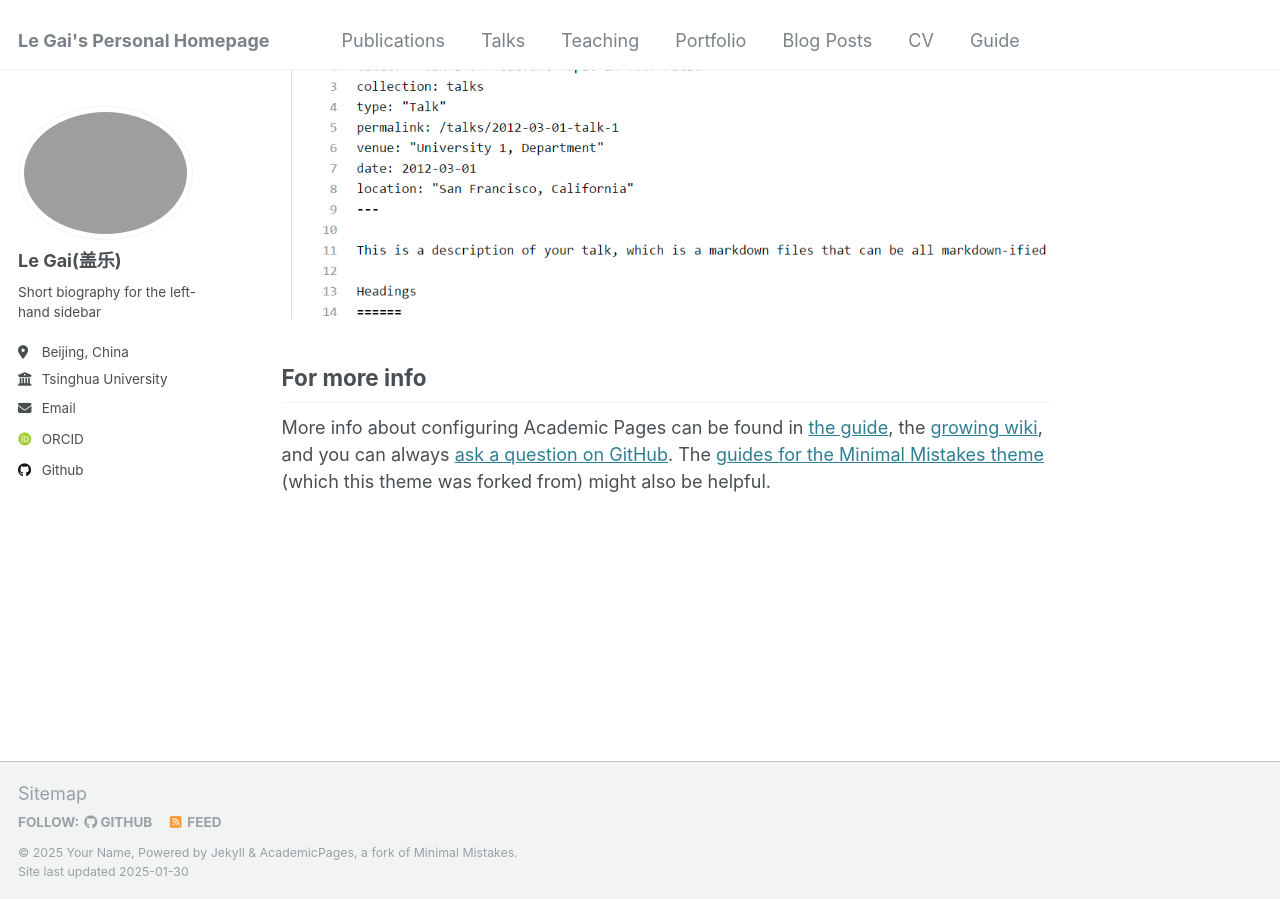
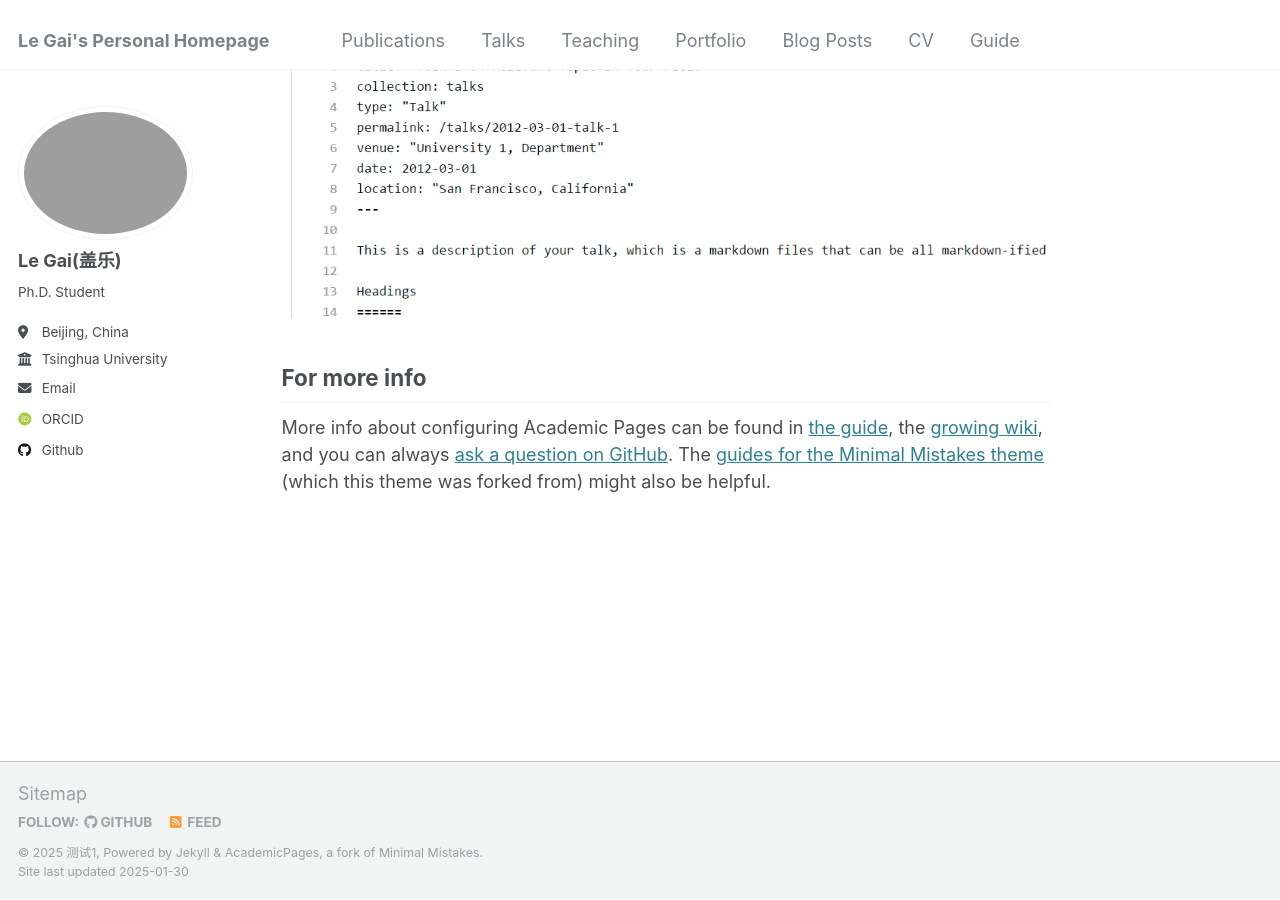
Before and after one commit to LeGai325/LeGai325.github.io, a Jekyll site: the page built from _pages/about.md, in a window 1280 px wide and 900 px high, scrolled down 2615 px. Built offline with Jekyll 4.4.1, drawn with Linux system fonts in a browser that asks for light colours; some web fonts are replaced.

Commit message:
Update _config.yml

```diff
--- a/_config.yml
+++ b/_config.yml
@@ -10,8 +10,8 @@
 locale                   : "en-US"
 title                    : "Le Gai's Personal Homepage"
 title_separator          : "-"
-name                     : &name "Your Name"
-description              : &description "personal description"
+name                     : "测试1"
+description              : "测试2"
 url                      : https://xdugaile.github.io # the base hostname & protocol for your site e.g. "https://[your GitHub username].github.io"
 baseurl                  : "" # the subpath of your site, e.g. "/blog"
 repository               : "xdugaile/xdugaile.github.io"
@@ -24,7 +24,7 @@ author:
   avatar           : "gaile.png"
   name             : "Le Gai(盖乐)"
   pronouns         : # example: "she/her"
-  bio              : "Short biography for the left-hand sidebar"
+  bio              : "Ph.D. Student"
   location         : "Beijing, China"
   employer         : "Tsinghua University"
   uri              : # URL
```
